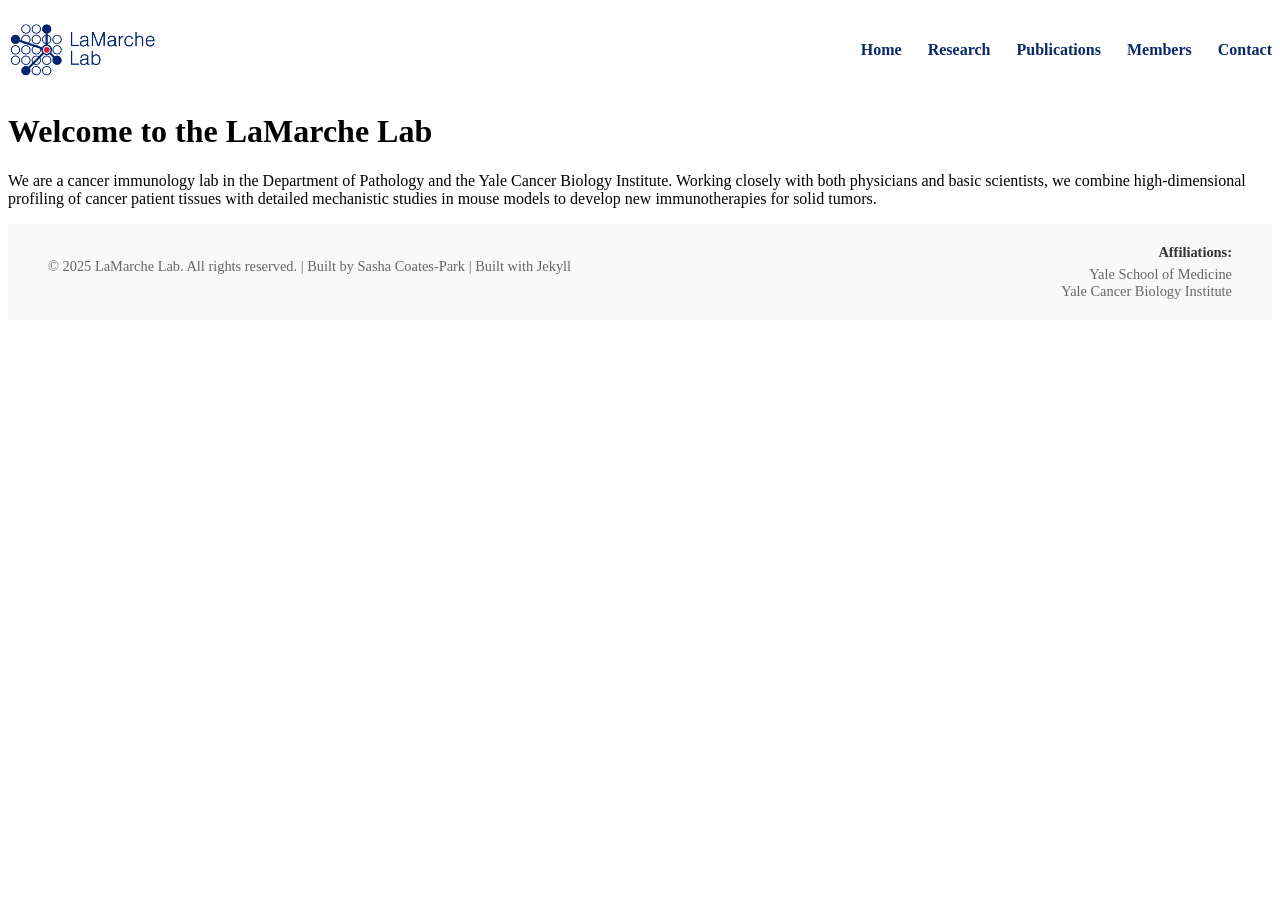
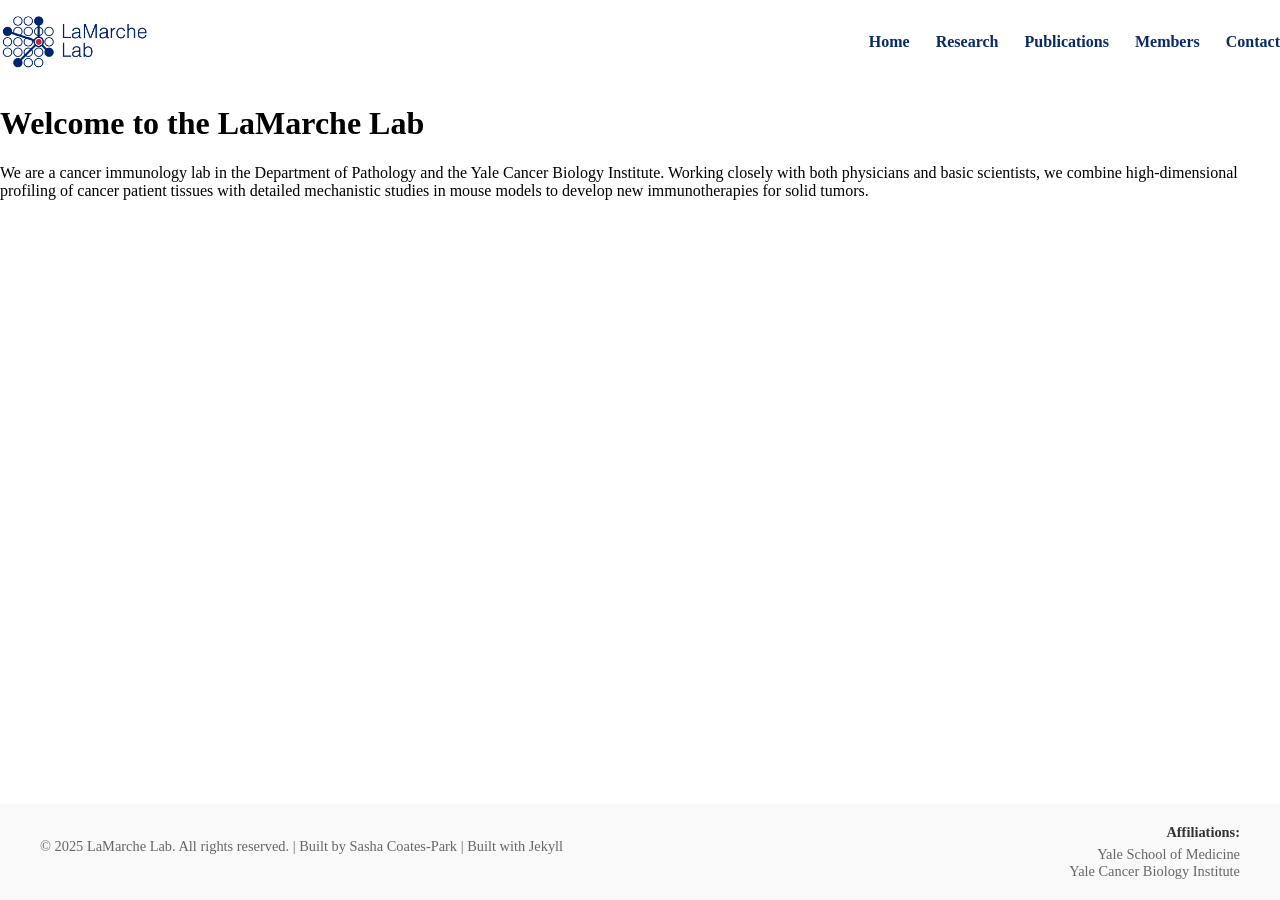
Before and after one commit to scoatespark/LaMarche-Lab, a Jekyll site: the page built from index.markdown, in a window 1280 px wide. Built offline with Jekyll 4.4.1, drawn with Linux system fonts in a browser that asks for light colours.

Commit message:
Update main.css

```diff
--- a/assets/main.css
+++ b/assets/main.css
@@ -87,6 +87,21 @@
   padding: 0;
   margin: 0;
 }
+html, body {
+  height: 100%;
+  margin: 0;
+}
+
+.site-wrapper {
+  display: flex;
+  flex-direction: column;
+  min-height: 100vh; /* full viewport height */
+}
+
+.page-content {
+  flex: 1; /* pushes footer down */
+}
+
 
 .footer-right li {
   color: #999;
```
